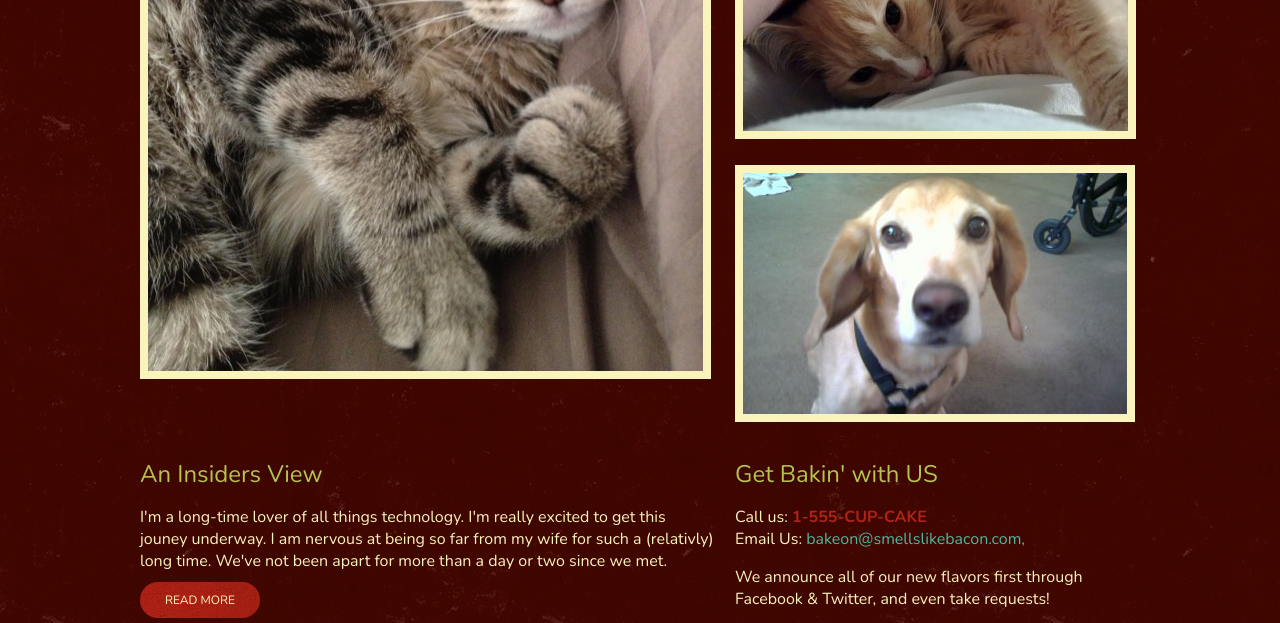
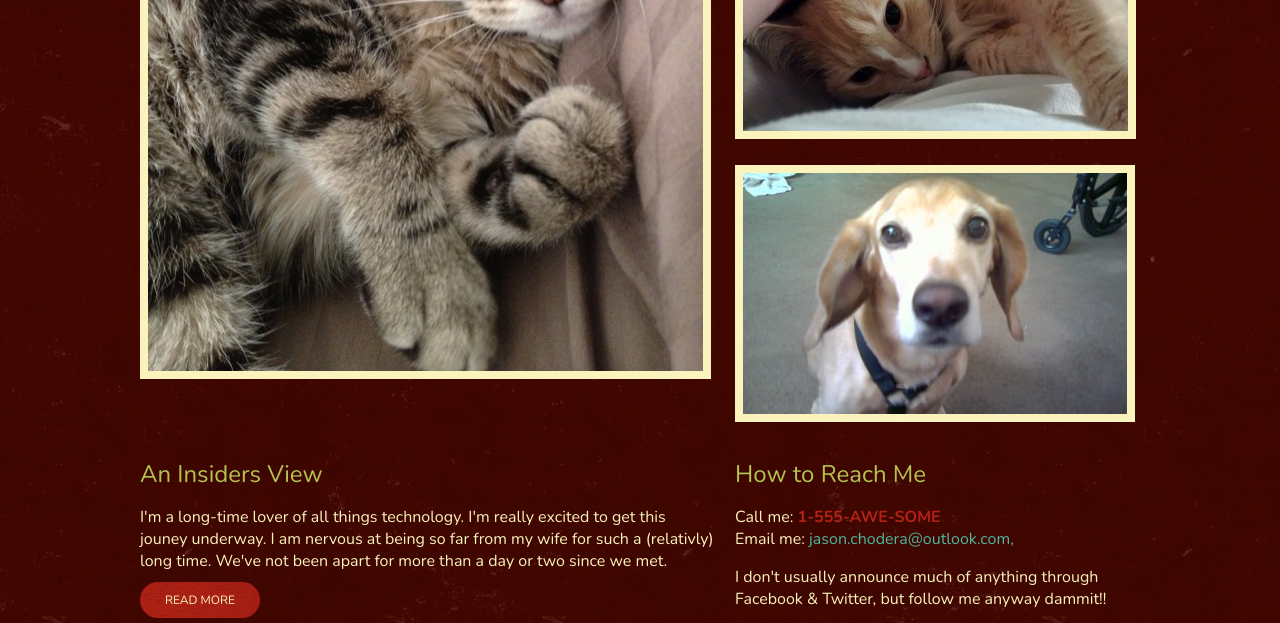
Before and after one commit to jchod77/website, a plain HTML site: page index.html in a window 1280 px wide. Shown: the part 946-1569 px from the top of the page. Drawn offline with nearby package versions, Linux system fonts and the light colour scheme; files whose address does not match are found by name.

Commit message:
updated social media section

```diff
--- a/index.html
+++ b/index.html
@@ -57,16 +57,16 @@
           </div>
 
         <div class="grid_5 omega">
-            <h2>Get Bakin' with US</h2>
+             <h2>How to Reach Me</h2>
 
             <div id="contact">
-              <p>Call us: <span>1-555-CUP-CAKE</span><br>
-              Email Us: <a href="#">bakeon@smellslikebacon.com,</a></p>
+              <p>Call me: <span>1-555-AWE-SOME</span><br>
+              Email me: <a href="#">jason.chodera@outlook.com,</a></p>
             </div>
 
-            <p>We announce all of our new flavors first through Facebook &amp; Twitter, and even take requests!</p>
-            <a href="http://www.facebook.com/SmellsLikeBakin"><img src="img/facebook.gif" alt="Facebook"></a>
-            <a href="https://twitter.com/#!/smellslikebakin"><img src="img/twitter.gif" alt="Twitter"></a>
+           <p>I don't usually announce much of anything through Facebook &amp; Twitter, but follow me anyway dammit!!</p>
+            <a href="https://www.facebook.com/jascar77"><img src="img/facebook.gif" alt="Facebook"></a>
+            <a href="https://twitter.com/#!/jascar77"><img src="img/twitter.gif" alt="Twitter"></a>
         </div>
 
         <div id="copyright" class="grid_12">
```
